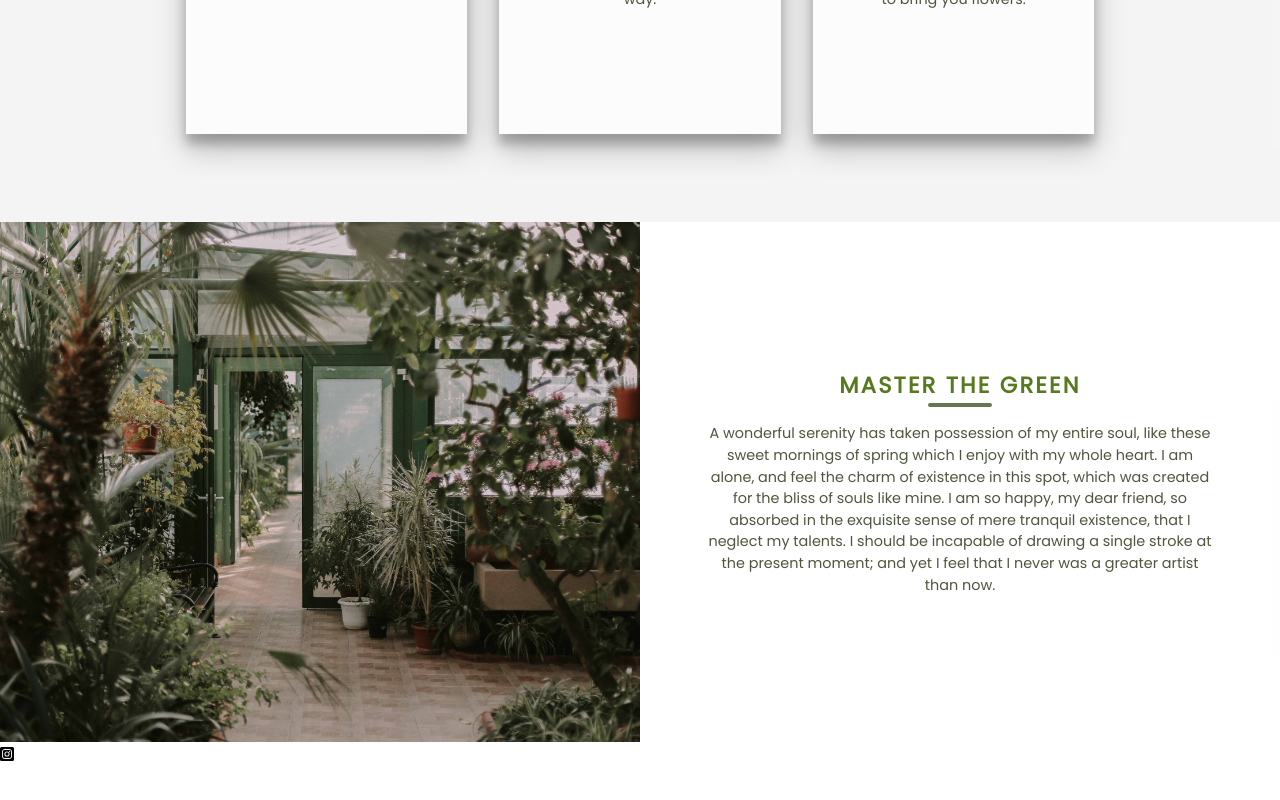
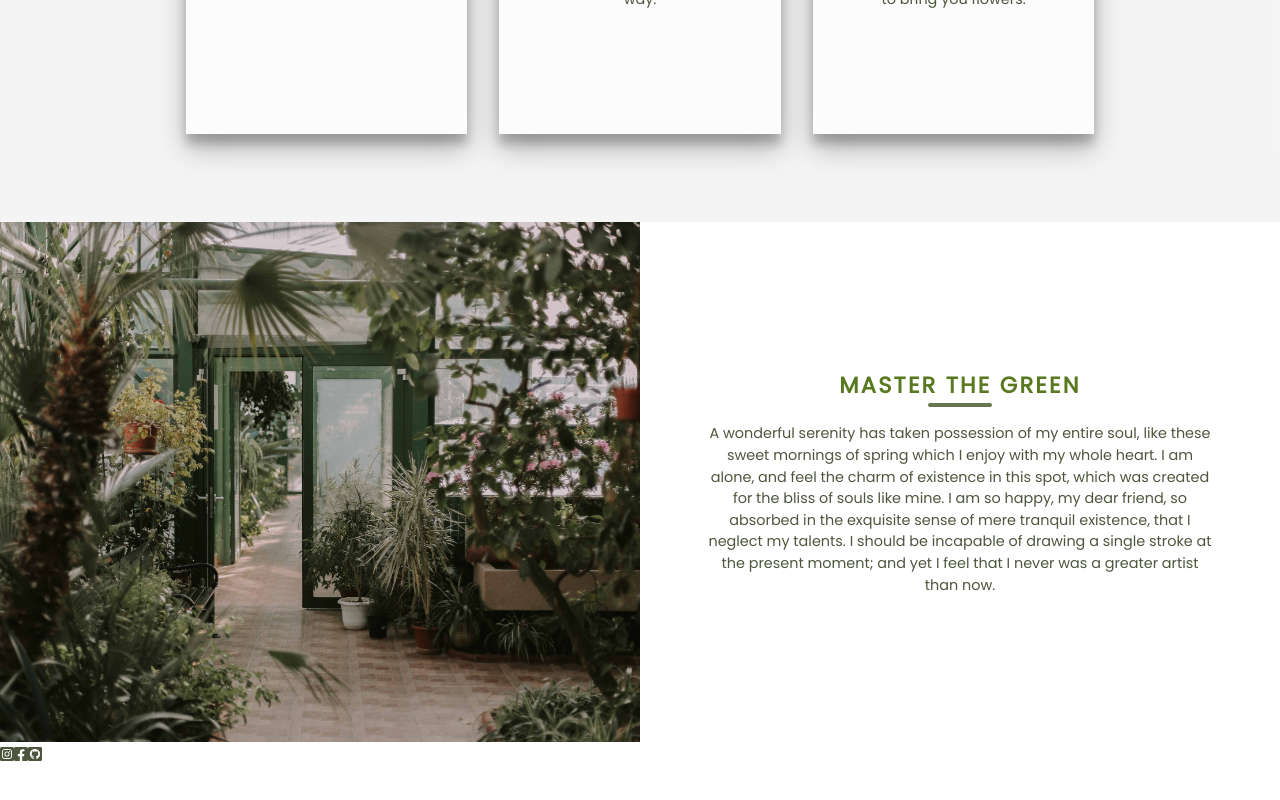
Before and after one commit to ajiiz/plants-react-app, a React (Create React App) app: page /home in a window 1280 px wide. Shown: the part 1378-2178 px from the top of the page. Built offline with nearby package versions, Linux system fonts and the light colour scheme.

Commit message:
Added const styles for icons in the component

```diff
--- a/src/components/Footer.js
+++ b/src/components/Footer.js
@@ -1,13 +1,20 @@
 import React from 'react'
 import '../styles/Footer/footer.css'
 import { FontAwesomeIcon } from '@fortawesome/react-fontawesome'
-import { faInstagramSquare } from '@fortawesome/free-brands-svg-icons'
+import { faInstagramSquare, faFacebookSquare, faGithubSquare } from '@fortawesome/free-brands-svg-icons'
 
 const Footer = () => {
+
+    const styles = {
+        color: 'rgba(45, 56, 26, 0.849)'
+    }
+
     return (
         <div className="footer">
             <div className="footer__icons">
-                <FontAwesomeIcon icon={ faInstagramSquare } />
+                <FontAwesomeIcon style={styles} icon={ faInstagramSquare } />
+                <FontAwesomeIcon style={styles} icon={ faFacebookSquare } />
+                <FontAwesomeIcon style={styles} icon={ faGithubSquare } />
             </div>
             <div className="footer__menu">
             </div>
--- a/src/components/HomePage/About.js
+++ b/src/components/HomePage/About.js
@@ -1,6 +1,5 @@
 import React from 'react'
 import '../../styles/Home/about.css'
-import Image from '../../assets/image-about-my-2.jpg'
 
 const About = () => {
     return (
--- a/src/styles/Footer/footer.scss
+++ b/src/styles/Footer/footer.scss
@@ -1,4 +1,5 @@
 .footer {
     width:100%;
     height: 35vh;
+
 }
```
